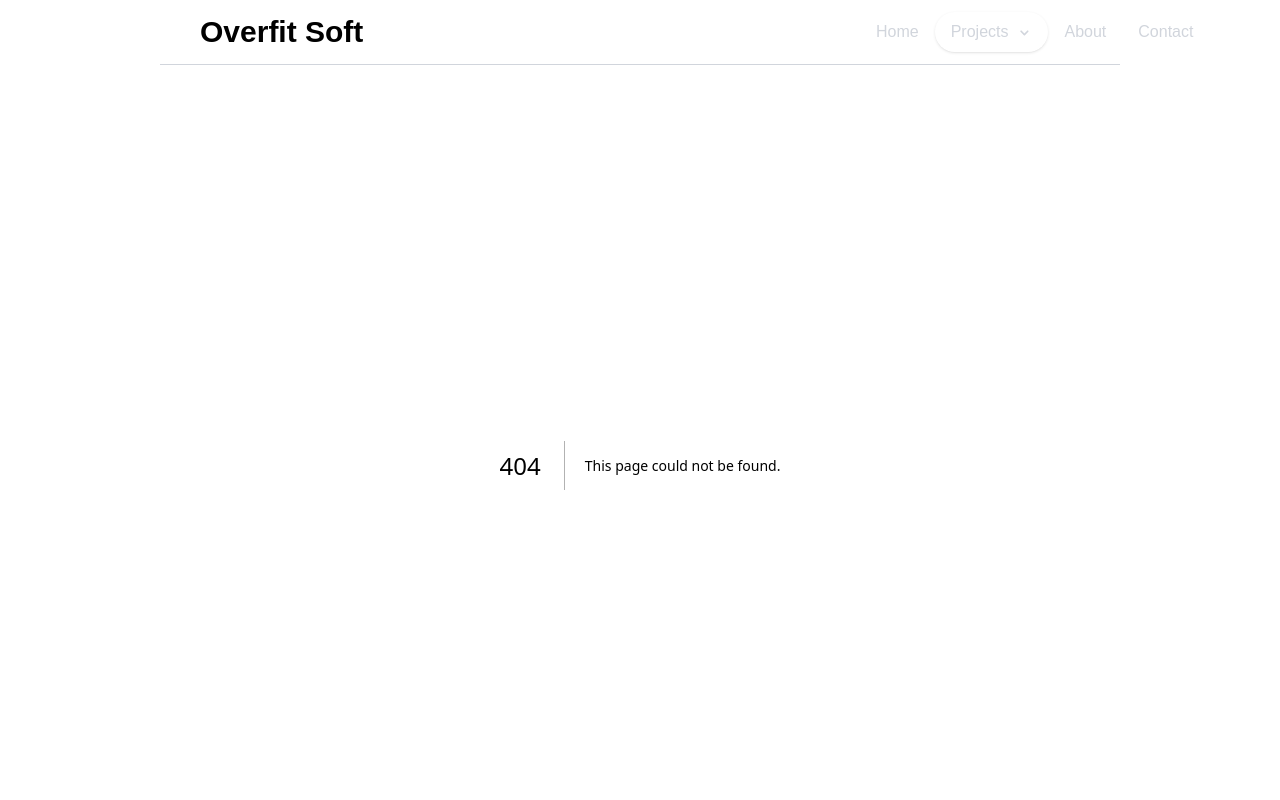
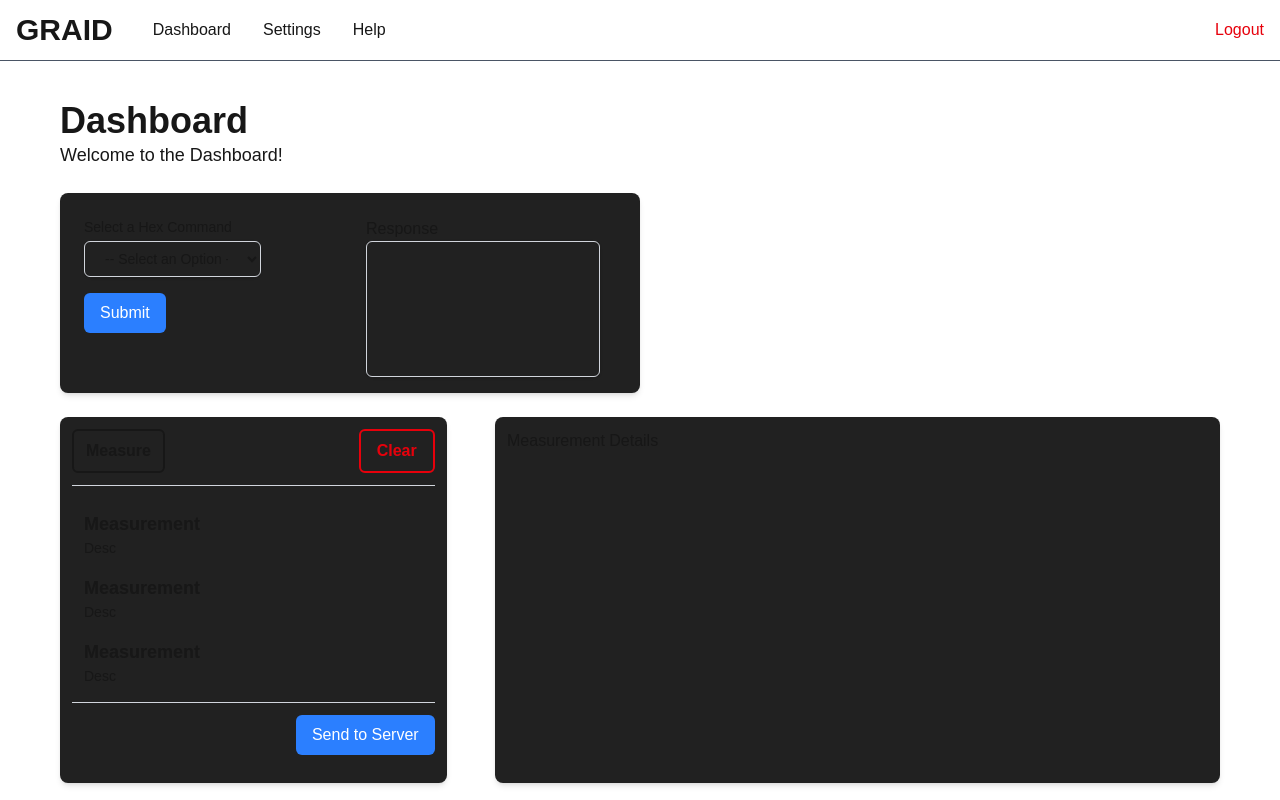
Before and after one commit to haro3535/company-website, a Next.js app: page /graid/dashboard in a window 1280 px wide. Before the commit this address had no page. Shown: the top 800 px of the page. Built offline with nearby package versions, Linux system fonts and the light colour scheme.

Commit message:
new garid integration to the server

```diff
--- /dev/null
+++ b/app/globalsicons.css
@@ -0,0 +1,10 @@
+
+@import url("https://fonts.googleapis.com/css2?family=Material+Symbols+Outlined:opsz,wght,FILL,GRAD@20..48,100..700,0..1,-50..200&icon_names=logout");
+
+.material-symbols-outlined {
+  font-variation-settings:
+  'FILL' 0,
+  'wght' 400,
+  'GRAD' 0,
+  'opsz' 24
+}
--- /dev/null
+++ b/app/graid/_components/DashNav.tsx
@@ -0,0 +1,32 @@
+import React from "react";
+import Link from "next/link";
+import "@/app/globalsicons.css";
+
+
+
+export default function DashNav() {
+  return (
+    <nav className="w-full flex py-3 px-4 border-b-1 border-gray-600">
+        <h1 className="text-3xl font-bold">GRAID</h1>
+        <ul className="flex items-center space-x-8 ml-10">
+            <li>
+                <a href="/graid/dashboard" className="">Dashboard</a>
+            </li>
+            <li>
+                <a href="/graid/settings" className="">Settings</a>
+            </li>
+            <li>
+                <Link href="/graid/help" className="">Help</Link>
+            </li>
+        </ul>
+        <div className="ml-auto flex items-center space-x-4">
+            <Link href="/graid/logout" className="text-red-500 hover:text-red-700">
+                <p className="hidden text-red-600 md:block">Logout</p>
+                <span className="material-symbols-outlined !block md:!hidden">
+                    logout
+                </span>
+            </Link>
+        </div>
+    </nav>
+  );
+}
--- /dev/null
+++ b/app/graid/dashboard/page.tsx
@@ -0,0 +1,92 @@
+"use client";
+
+import { useState } from "react";
+
+export default function Dashboard() {
+  const [selectedOption, setSelectedOption] = useState("");
+
+
+  function MeasurementListItem() {
+    return (
+        <div className="w-full py-2 px-3 cursor-pointer hover:bg-[#313131]">
+            <h3 className="text-lg font-bold">Measurement</h3>
+            <p className="text-sm">Desc</p>
+        </div>
+    )
+  }
+
+  const items = [
+    { name: "pH", value: "Value 1" },
+    { name: "NPK", value: "Value 2" },
+    { name: "Temp & Humidity", value: "Value 3" },
+    { name: "Ec", value: "Value 4" },
+  ];
+
+  return (
+    <div className="w-full flex flex-col py-8 px-8 md:py-10 md:px-15">
+      <h1 className="text-4xl font-bold">Dashboard</h1>
+      <p className="text-lg">Welcome to the Dashboard!</p>
+
+      <div className="w-full md:w-1/2 min-h-[25vh] flex justify-between bg-[#212121] rounded-lg  shadow-md p-6 mt-6">
+        <div className="w-full md:w-1/3 mb-4">
+            <label htmlFor="select-box" className="block text-sm font-medium ">
+                Select a Hex Command
+            </label>
+            <select
+            id="select-box"
+            value={selectedOption}
+            onChange={(e) => setSelectedOption(e.target.value)}
+            className="mt-1 block w-full px-4 py-2 border border-gray-300 cursor-pointer  rounded-md shadow-sm focus:outline-none focus:ring-2 focus:ring-indigo-500 focus:border-indigo-500 sm:text-sm"
+            >
+            <option className="bg-black" value="" disabled>
+                -- Select an Option --
+            </option>
+            {items.map((item, index) => (
+                <option className="bg-black cursor-pointer" key={index} value={item.value}>
+                {item.name}
+                </option>
+            ))}
+            </select>
+
+            <button type="button" className="mt-4 cursor-pointer bg-blue-500 text-white py-2 px-4 rounded-md hover:bg-blue-600 transition duration-200">
+                Submit
+            </button>
+        </div>
+
+        <div className="w-full md:w-1/2 px-4 pb-2 mb-2">
+            <h2 className="">Response</h2>
+            <div className="h-full border border-gray-300 rounded-md shadow-sm">
+
+            </div>
+        </div>
+      </div>
+
+
+      <div className="w-full flex justify-between  mt-6 min-h-[30vh]">
+        <div className="w-full md:w-1/3 bg-[#212121] p-3 mb-4 rounded-lg shadow-md">
+            <div className="w-full flex justify-between mb-4 pb-3 border-b-1 border-gray-300">
+                <button type="button" id="btn_measure" className=" py-2 px-3 border-2 rounded-md font-bold cursor-pointer hover:bg-white hover:text-black">Measure</button>
+                <button type="button" id="btn_clear" className=" py-2 px-4 border-2 border-red-600 text-red-600 rounded-md font-bold cursor-pointer hover:bg-red-600 hover:text-white">Clear</button>
+            </div>
+
+            <div className="w-full min-h-[25vh] overflow-y-auto">
+                <MeasurementListItem />
+                <MeasurementListItem />
+                <MeasurementListItem />
+            </div>
+
+            <div className="w-full flex justify-between mb-4 pt-3 border-t-1 border-gray-300">
+                <button type="button" className="ml-auto cursor-pointer bg-blue-500 text-white py-2 px-4 rounded-md hover:bg-blue-600 transition duration-200">Send to Server</button>
+            </div>
+        </div>
+
+        <div className="w-full md:w-5/8 bg-[#212121] p-3 mb-4 rounded-lg shadow-md ">
+            <h2 className="">Measurement Details</h2>
+            <div className="">
+
+            </div>
+        </div>
+      </div>
+    </div>
+  );
+}
--- /dev/null
+++ b/app/graid/layout.tsx
@@ -0,0 +1,15 @@
+import DashNav from "./_components/DashNav";
+
+
+export default function GraidLayout({
+  children,
+}: Readonly<{
+  children: React.ReactNode;
+}>) {
+  return (
+    <div className="w-full flex flex-col items-center min-h-screen">
+        <DashNav />
+        {children}
+    </div>
+  );
+}
--- a/app/layout.tsx
+++ b/app/layout.tsx
@@ -29,11 +29,7 @@ export default function RootLayout({
       <body
         className={`${geistSans.variable} ${geistMono.variable} antialiased flex flex-col justify-center items-center`}
       >
-        <NavBar />
-        <div className="w-3/4 flex flex-col items-center">
-          {children}
-        </div>
-        <Footer />
+        {children}
       </body>
     </html>
   );
--- a/app/page.tsx
+++ b/app/page.tsx
@@ -3,11 +3,16 @@ import Image from "next/image";
 import Greeting from "./_components/Greeting";
 import Module01 from "./_components/Module01";
 import Module02 from "./_components/Module02";
+import NavBar from "./_components/Navbar";
+import Footer from "./_components/Footer";
 
 export default function Home() {
 
 
   return (
+    <>
+      <NavBar />
+          <div className="w-3/4 flex flex-col items-center">
             <div className="w-full items-center flex flex-col">
               <Greeting />
               <Module01 />
@@ -110,5 +115,9 @@ export default function Home() {
                 </footer>
               </div> */}
             </div>
+          </div>
+      <Footer />
+    </>
+
   );
 }
--- a/app/under-construction/page.tsx
+++ /dev/null
@@ -1,8 +0,0 @@
-export default function UnderConstruction() {
-    return (
-      <div className="flex flex-col items-center justify-center h-[86vh] text-white">
-        <h1 className="text-4xl font-bold">🚧 Under Construction 🚧</h1>
-        <p className="text-lg mt-4">We are working on something amazing. Stay tuned!</p>
-      </div>
-    );
-  }
--- a/middleware.ts
+++ b/middleware.ts
@@ -14,6 +14,11 @@ export function middleware(req: NextRequest) {
   //   return NextResponse.redirect(new URL("/under-construction", req.url));
   // }
 
+  if (pathname === "/graid") {
+    // Allow access to the Graid dashboard and its subpages
+    return NextResponse.redirect(new URL("/graid/dashboard", req.url));
+  }
+
   return NextResponse.next();
 }
 
```
Lines whose indentation alone changed are shown as unchanged.
